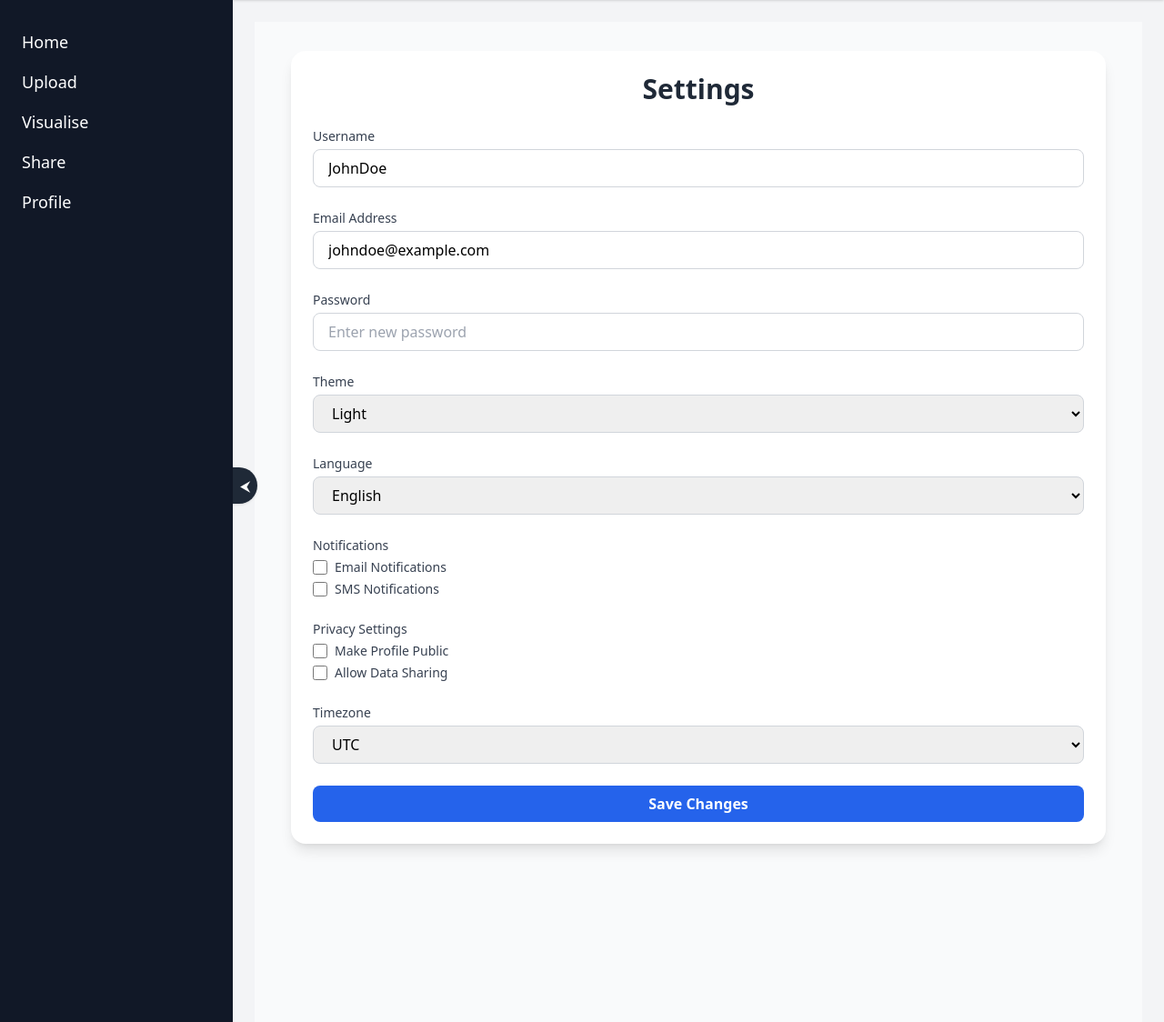
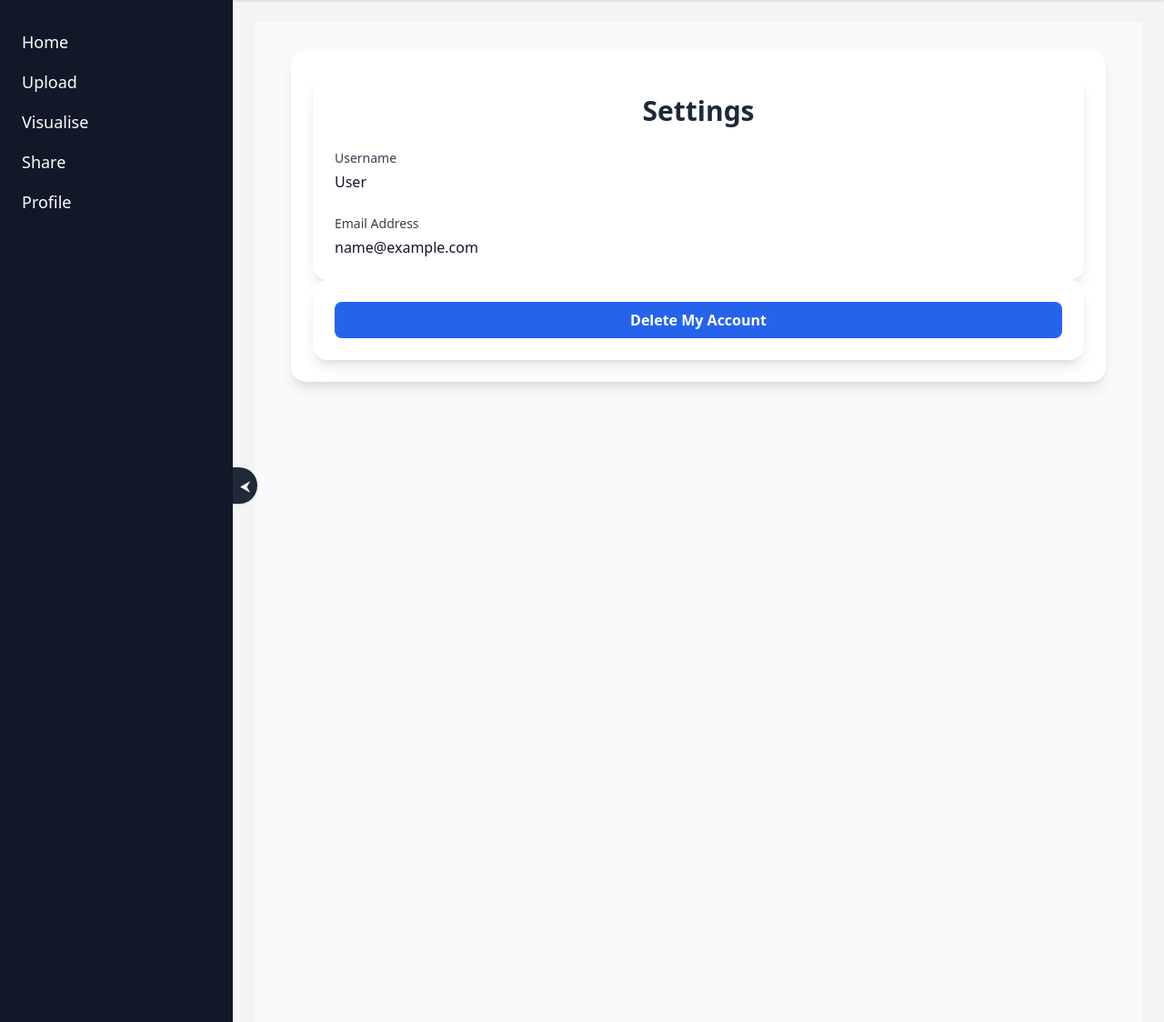
Before and after one commit to oMakaron/AgileWebDev88, a Flask app: page /settings in a window 1280 px wide. Shown: the part 56-1180 px from the top of the page at 91% size. Run offline with Flask 3, Linux system fonts and the light colour scheme; the visitor is signed in with stand-in values (Sample User, id 1); tables that the repository leaves empty hold one stand-in row (values such as "Sample post"); style sheets or scripts are compiled from the project's sources.

Commit message:
Update settings UI and add account deletion route

```diff
--- a/app/routes.py
+++ b/app/routes.py
@@ -56,7 +56,7 @@ def login():
 
         session['user_id'] = user.id
         flash('Login successful!', 'success')
-        return redirect(url_for('dashboard'))
+        return redirect(url_for('routes.dashboard'))
 
     return render_template('login.html', form=form)
 
@@ -116,10 +116,29 @@ def edit_profile():
     return render_template("edit_profile.html")
 
 
-@bp.route('/settings', methods=['GET', 'POST'])
+@bp.route('/settings')
 @login_required
 def settings():
-    return render_template('settings.html')
+    user = db.session.get(User, session['user_id'])
+    return render_template('settings.html', user=user)
+
+@bp.route('/delete_account')
+@login_required
+def delete_account():
+    user_id = session.get('user_id')
+    user = db.session.get(User, user_id)
+
+    if user:
+        db.session.delete(user)
+        db.session.commit()
+        session.clear()
+        flash("Account deleted successfully", "success")
+        return redirect(url_for('routes.login'))
+
+    else:
+        flash("User not found.")
+        return redirect(url_for('routes.settings'))
+
 
 
 # ---------------------------------------------------------------------------------------------------------------------
@@ -141,10 +160,11 @@ def dashboard():
 # Social routes
 #
 
-@bp.route('/friends', methods=['GET'])
+@bp.route('/friends')
 @login_required
 def friends():
-    return render_template('friends.html')
+     return render_template('friends.html')
+
 
 
 @bp.route('/add-friend', methods=['GET', 'POST'])
--- a/app/templates/settings.html
+++ b/app/templates/settings.html
@@ -4,75 +4,37 @@
 {% block content %}
 <div class="min-h-screen bg-gray-50 py-8 px-4">
     <div class="max-w-4xl mx-auto bg-white rounded-2xl shadow-lg p-6">
+        <div class="bg-white rounded-2xl shadow-lg p-6">
         <h1 class="text-3xl font-bold text-gray-800 mb-6 text-center">Settings</h1>
-        <form method="POST" class="space-y-6">
+
+        <div class="space-y-6">
             <div>
-                <label for="username" class="block text-sm font-medium text-gray-700">Username</label>
-                <input type="text" id="username" name="username" value="JohnDoe" required
-                    class="mt-1 w-full px-4 py-2 border border-gray-300 rounded-lg focus:outline-none focus:ring-2 focus:ring-blue-400">
+                <label class="block text-sm font-medium text-gray-700">Username</label>
+                <p class="mt-1 text-gray-900">{{ user.fullname }}</p>
             </div>
             <div>
-                <label for="email" class="block text-sm font-medium text-gray-700">Email Address</label>
-                <input type="email" id="email" name="email" value="johndoe@example.com" required
-                    class="mt-1 w-full px-4 py-2 border border-gray-300 rounded-lg focus:outline-none focus:ring-2 focus:ring-blue-400">
+                <label class="block text-sm font-medium text-gray-700">Email Address</label>
+                <p class="mt-1 text-gray-900">{{ user.email }}</p>
             </div>
-            <div>
-                <label for="password" class="block text-sm font-medium text-gray-700">Password</label>
-                <input type="password" id="password" name="password" placeholder="Enter new password"
-                    class="mt-1 w-full px-4 py-2 border border-gray-300 rounded-lg focus:outline-none focus:ring-2 focus:ring-blue-400">
-            </div>
-            <div>
-                <label for="theme" class="block text-sm font-medium text-gray-700">Theme</label>
-                <select id="theme" name="theme" class="mt-1 w-full px-4 py-2 border border-gray-300 rounded-lg focus:outline-none focus:ring-2 focus:ring-blue-400">
-                    <option value="light">Light</option>
-                    <option value="dark">Dark</option>
-                </select>
-            </div>
-            <div>
-                <label for="language" class="block text-sm font-medium text-gray-700">Language</label>
-                <select id="language" name="language" class="mt-1 w-full px-4 py-2 border border-gray-300 rounded-lg focus:outline-none focus:ring-2 focus:ring-blue-400">
-                    <option value="en">English</option>
-                    <option value="es">Spanish</option>
-                    <option value="fr">French</option>
-                    <option value="de">German</option>
-                </select>
-            </div>
-            <div>
-                <label for="notifications" class="block text-sm font-medium text-gray-700">Notifications</label>
-                <div class="mt-1 flex items-center">
-                    <input type="checkbox" id="email_notifications" name="email_notifications" class="h-4 w-4 text-blue-600 border-gray-300 rounded focus:ring-blue-500">
-                    <label for="email_notifications" class="ml-2 text-sm text-gray-700">Email Notifications</label>
-                </div>
-                <div class="mt-1 flex items-center">
-                    <input type="checkbox" id="sms_notifications" name="sms_notifications" class="h-4 w-4 text-blue-600 border-gray-300 rounded focus:ring-blue-500">
-                    <label for="sms_notifications" class="ml-2 text-sm text-gray-700">SMS Notifications</label>
-                </div>
-            </div>
-            <div>
-                <label for="privacy" class="block text-sm font-medium text-gray-700">Privacy Settings</label>
-                <div class="mt-1 flex items-center">
-                    <input type="checkbox" id="profile_visibility" name="profile_visibility" class="h-4 w-4 text-blue-600 border-gray-300 rounded focus:ring-blue-500">
-                    <label for="profile_visibility" class="ml-2 text-sm text-gray-700">Make Profile Public</label>
-                </div>
-                <div class="mt-1 flex items-center">
-                    <input type="checkbox" id="data_sharing" name="data_sharing" class="h-4 w-4 text-blue-600 border-gray-300 rounded focus:ring-blue-500">
-                    <label for="data_sharing" class="ml-2 text-sm text-gray-700">Allow Data Sharing</label>
-                </div>
-            </div>
-            <div>
-                <label for="timezone" class="block text-sm font-medium text-gray-700">Timezone</label>
-                <select id="timezone" name="timezone" class="mt-1 w-full px-4 py-2 border border-gray-300 rounded-lg focus:outline-none focus:ring-2 focus:ring-blue-400">
-                    <option value="UTC">UTC</option>
-                    <option value="PST">Pacific Standard Time (PST)</option>
-                    <option value="EST">Eastern Standard Time (EST)</option>
-                    <option value="CET">Central European Time (CET)</option>
-                </select>
-            </div>
-            <button type="submit"
-                class="w-full bg-blue-600 text-white py-2 rounded-lg font-semibold hover:bg-blue-700 transition">
-                Save Changes
+        </div>
+        </div>
+
+        <!-- Delete Account Section -->
+        <div class="bg-white rounded-2xl shadow-lg p-6">
+            <button onclick="confirmDeletion()"
+                    class="w-full bg-blue-600 text-white py-2 rounded-lg font-semibold hover:bg-blue-700 transition">
+                Delete My Account
             </button>
-        </form>
+        </div>
     </div>
 </div>
+
+<!-- Confirmation Script -->
+<script>
+function confirmDeletion() {
+    if (confirm("Are you sure you want to delete your account?")) {
+        window.location.href = "{{ url_for('routes.delete_account') }}";
+    }
+}
+</script>
 {% endblock %}
```
